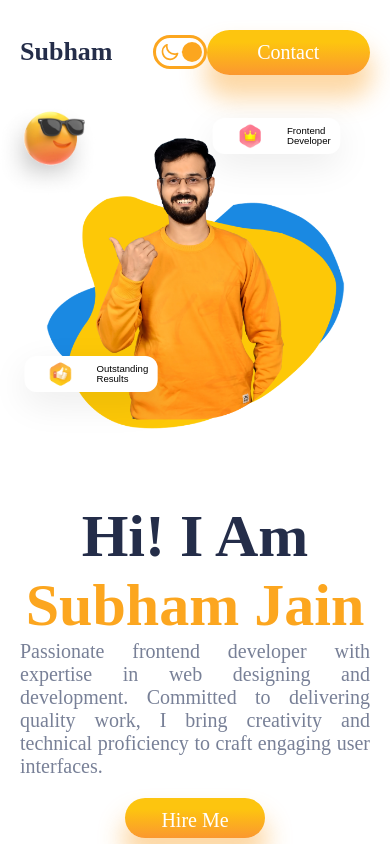
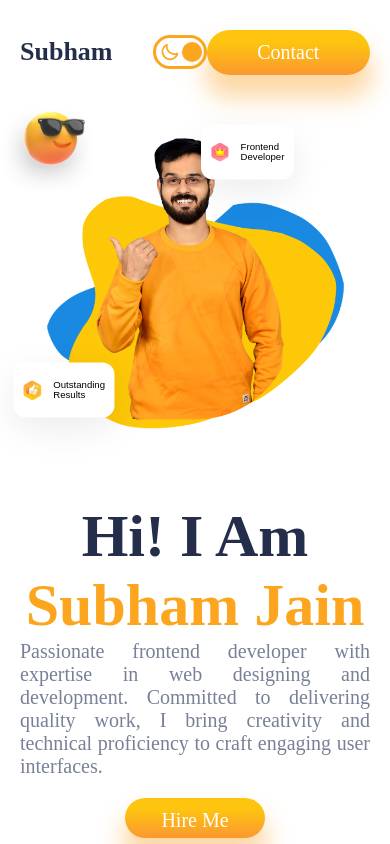
Before and after one commit to Subham7769/MyProtfolio-React-, a React (Create React App) app: page / in a window 390 px wide. Shown: the top 844 px of the page. Built offline with nearby package versions, Linux system fonts and the light colour scheme; a web font is replaced by a local one.

Commit message:
final fixes

```diff
--- a/src/Components/FloatingDiv/FloatingDiv.css
+++ b/src/Components/FloatingDiv/FloatingDiv.css
@@ -1,17 +1,17 @@
 .floatingdiv{
     display: flex;
     background: white;
-    justify-content: space-around;
+    justify-content: center;
+    gap: 1rem;
     box-shadow: var(--boxShadow);
     border-radius: 1rem;
     align-items:center;
-    height: 4.5rem;
-    padding: 0px 1.8rem 0px 0px;
+    padding: 1rem;
     color: var(--text);
 }
 
 .floatingdiv img{
-    transform: scale(0.4);
+    width: 2rem;
     margin: 0;
 }
 
@@ -22,13 +22,12 @@
 @media screen and (max-width: 768px) {
     .floatingdiv{
         height: 3rem;
-        padding: 0px .8rem 0px 0px;
+        padding: 0.8rem;
         color: var(--text);
     }
 
     .floatingdiv img{
-        transform: scale(0.3);
-        margin: 0;
+        width: 1.5rem;
     }
 
     .floatingdiv span{
--- a/src/Components/FloatingDiv/FloatingDiv.jsx
+++ b/src/Components/FloatingDiv/FloatingDiv.jsx
@@ -14,4 +14,4 @@ const FloatingDiv = ({img,txt1,txt2}) => {
   )
 }
 
-export default FloatingDiv
+export default FloatingDiv;
--- a/src/Components/Navbar/Navbar.css
+++ b/src/Components/Navbar/Navbar.css
@@ -2,7 +2,6 @@
 height: 10vh;
 display: flex;
 justify-content: space-between;
-
 }
 
 .n-left{
```
